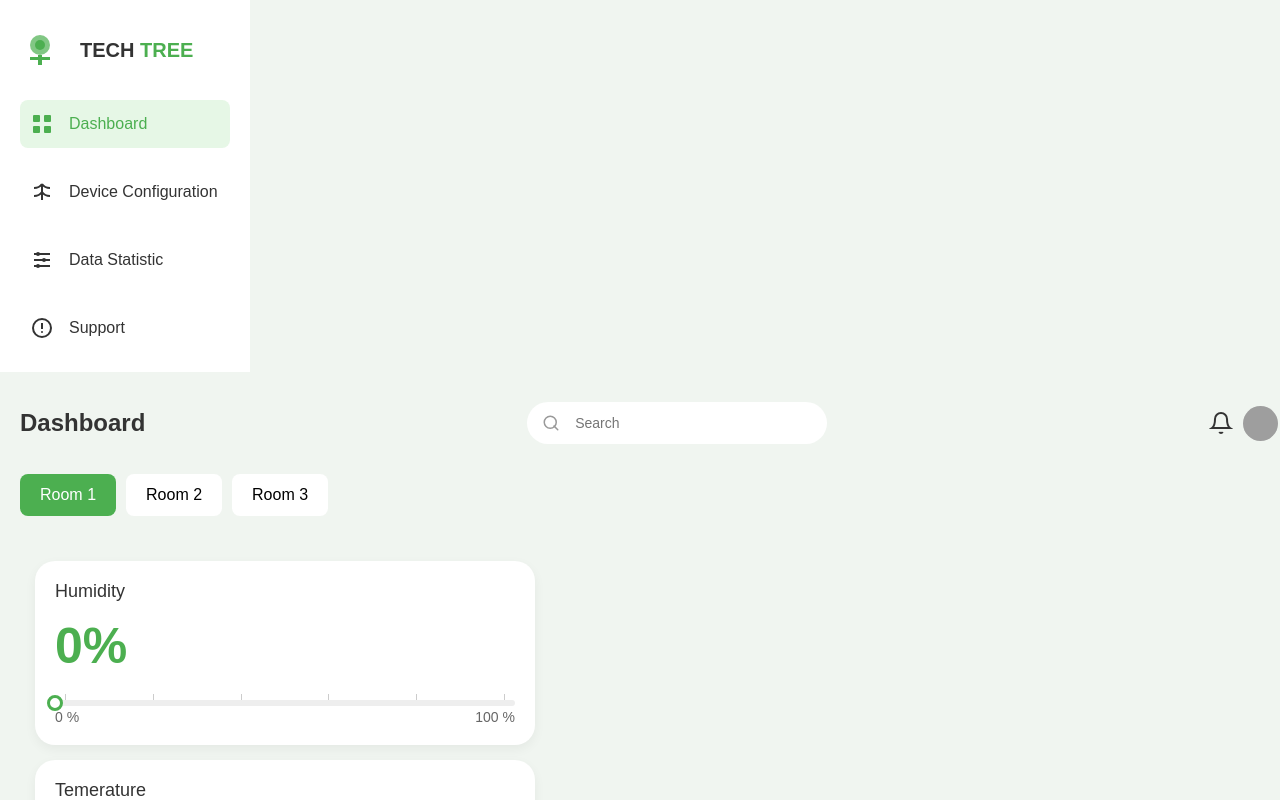
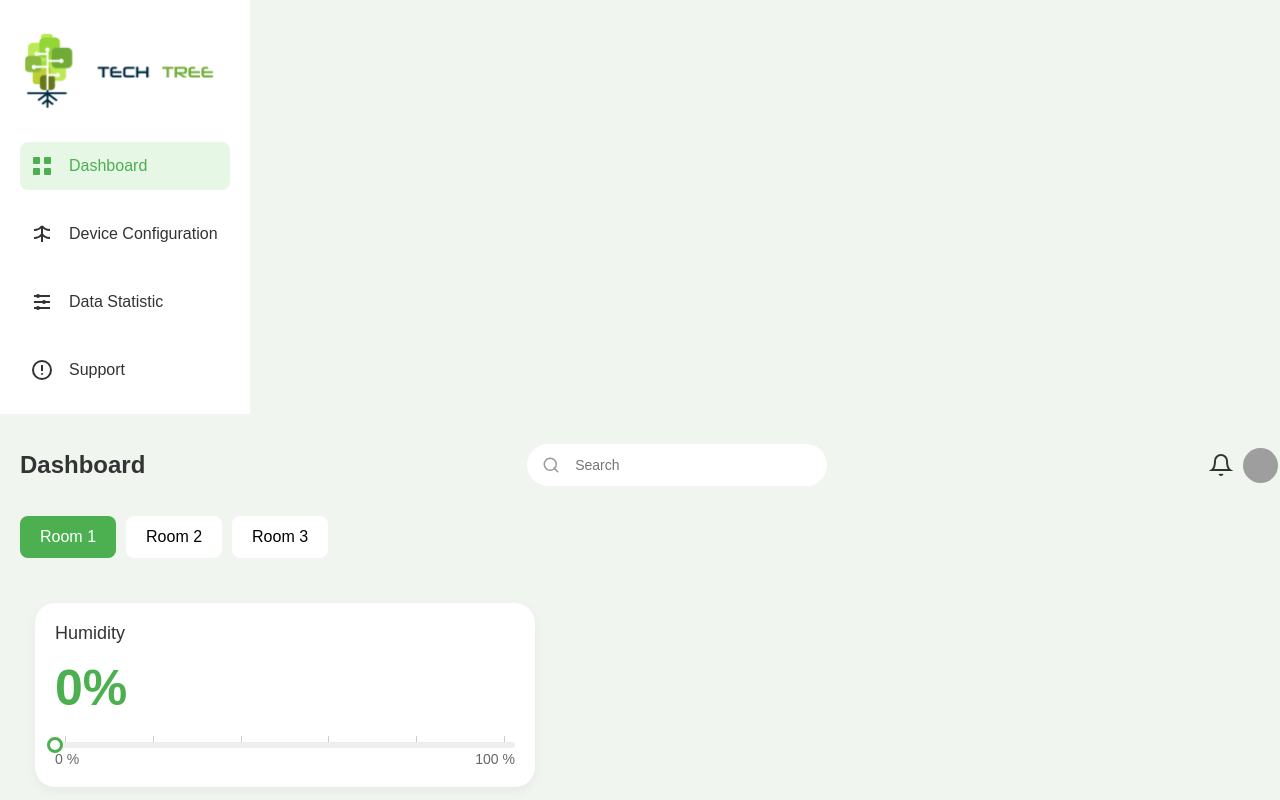
Before and after one commit to kchan139/fe-smartfarm, a React (Create React App) app: page / in a window 1280 px wide. Shown: the top 800 px of the page. Built offline with nearby package versions, Linux system fonts and the light colour scheme; no server answers; grey boxes are pictures that could not be loaded.

Commit message:
fix: update logo

```diff
--- a/src/pages/Dashboard/Sidebar/Sidebar.css
+++ b/src/pages/Dashboard/Sidebar/Sidebar.css
@@ -6,7 +6,8 @@
 }
 
 .logo img {
-    height: 40px;
+    max-width: 100%;
+    height: auto;
 }
 
 .logo-text {
--- a/src/pages/Dashboard/Sidebar/Sidebar.js
+++ b/src/pages/Dashboard/Sidebar/Sidebar.js
@@ -1,16 +1,20 @@
 import "./Sidebar.css";
+import Logo from '../../../assets/logo/logotree2.svg';
+import LogoName from '../../../assets/logo/logotree3.svg';
 
 function Sidebar () {
     return (
         <>
             <div class="logo">
-                <svg width="40" height="40" viewBox="0 0 40 40">
+                {/* <svg width="40" height="40" viewBox="0 0 40 40">
                     <rect x="10" y="27" width="20" height="3" fill="#4CAF50" />
                     <circle cx="20" cy="15" r="10" fill="#4CAF50" opacity="0.7" />
                     <circle cx="20" cy="15" r="5" fill="#4CAF50" />
                     <rect x="18" y="25" width="4" height="10" fill="#4CAF50" />
-                </svg>
-                <div class="logo-text">TECH <span>TREE</span></div>
+                </svg> */}
+                <img src={Logo} width="40%" height="40%" alt="icon" />
+                <img src={LogoName} width="70%" alt="icon" />
+                {/* <div class="logo-text">TECH <span>TREE</span></div> */}
             </div>
 
             <div class="menu-item active">
```
Also changed, not shown: src/assets/logo/logotree2.svg (added), src/assets/logo/logotree3.svg (added).
